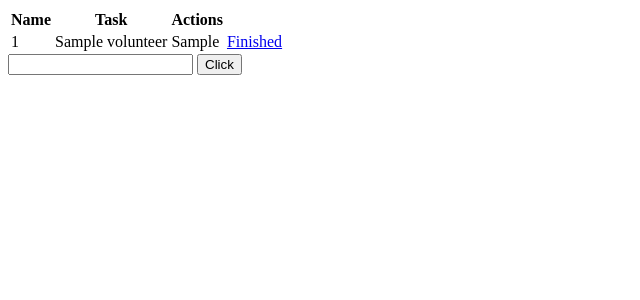
After one commit to cppsea/Volunteer_Task_Allocator, a Flask app: template templates/index.html in a window 1280 px wide. The commit adds this page. Shown: the top 300 px of the page, without its empty margins (0-640 px from the left). Run offline with Flask 3, Linux system fonts and the light colour scheme; the template is opened without the code that fills it: values that come from a table or form of the project are taken from there, others are empty; tables that the repository leaves empty hold one stand-in row (values such as "Sample post").

Commit message:
Getting Random Tasks Implemented

```diff
--- a/app.py
+++ b/app.py
@@ -3,31 +3,43 @@ from flask_sqlalchemy import SQLAlchemy
 import random
 
 app = Flask(__name__)
-app.config['SQLALCHEMY_DATABASE_URI'] = 'sqlite:///test.db' #location of the database
+app.config['SQLALCHEMY_DATABASE_URI'] = 'sqlite:///test.db'
+app.config['SQLALCHEMY_TRACK_MODIFICATIONS'] = False  #some sort of error here?
 db = SQLAlchemy(app)
-app.config['SQLALCHEMY_TRACK_MODIFICATIONS'] = False
 
-tasks =[{"task 1"}, {"task 2"},{"task 3"} ]
+tasks = ["Task 1", "Task 2", "Task 3", "a", "b", "c", "d", "e"]
+
+
 
 class Volunteer(db.Model):
-    name = db.Column(db.String, primary_key=True)
+    id = db.Column(db.Integer, primary_key=True, nullable=True)  #primary key automatically track and increment itself, can only have one
+    name = db.Column(db.String)
     taskAssigned= db.Column(db.String(200), nullable=False)
 
-@app.route("/")
-def index():
-    return render_template("index.html")
 
-@app.route('/getTask', methods = ['POST', 'GET'])
+@app.route('/', methods = ['POST', 'GET'])
 def getTask():
     if request.method == 'POST':
         if tasks:
-            volunteerName = request.form['name'] #will have to pass in name in index html 26:50 in video
-            randomTask = Volunteer(name = volunteerName, taskAssigned=random.choice[tasks]) #add name and random task to database
-            tasks.remove(randomTask) #delete the task so it won't be picked again
+            volunteerName = request.form['content']
+            randomTask = Volunteer(name = volunteerName, taskAssigned=random.choice(tasks)) #add name and random task to database
+            tasks.remove(randomTask.taskAssigned) #delete the task so it won't be picked again
             db.session.add(randomTask)
             db.session.commit()
-        if not tasks:
-            return "No tasks left to do"
-    else
+            volunteers= Volunteer.query.all()
+            return render_template("index.html", volunteers=volunteers)
+        else:
+            return render_template("noTasksLeft.html")
+    else:
         volunteers= Volunteer.query.all()
-        return render_template("index.html", volunteers=volunteers) #return to homepage to display the volunteers.
+        return render_template("index.html", volunteers=volunteers)
+
+##@app.route('/Finished_Task/<string:name>', methods = ['POST', 'GET'])
+
+db.drop_all()
+db.create_all()
+
+
+if __name__ == '__main__':
+    db.create_all()
+    app.run(debug=True)
--- /dev/null
+++ b/templates/index.html
@@ -0,0 +1,37 @@
+<!DOCTYPE html>
+<html lang="en">
+<head>
+    <meta charset="UTF-8">
+    <meta name="viewport" content="width=device-width, initial-scale=1.0">
+    <title>Document</title>
+</head>
+<body>
+    <table>
+        <tr>
+            <th>Name</th>
+            <th>Task</th>
+            <th>Actions</th>
+        </tr>
+        {% for volunteer in volunteers %}
+            <tr>
+                <td>{{volunteer.id}}</td>
+                <td>{{volunteer.name}}</td>
+                <td>{{volunteer.taskAssigned}}</td>
+                <td>
+                    <a href = '/Finished_Task/ {{ volunteer.name }}'>Finished</a>
+                </td>
+            </tr>
+        {% endfor %}
+    </table>
+
+
+
+
+    <form action="/" method = "POST">
+        <input type ="text" name = "content">
+        <input type ="submit" value ="Click">
+    </form>
+
+
+</body>
+</html>
--- a/index.html
+++ b/templates/noTasksLeft.html
@@ -6,6 +6,7 @@
     <title>Document</title>
 </head>
 <body>
-
+    <p>No Task Left</p>
+    <a href= "/"> Return to Home</a>
 </body>
 </html>
```
Also changed, not shown: test.db.
